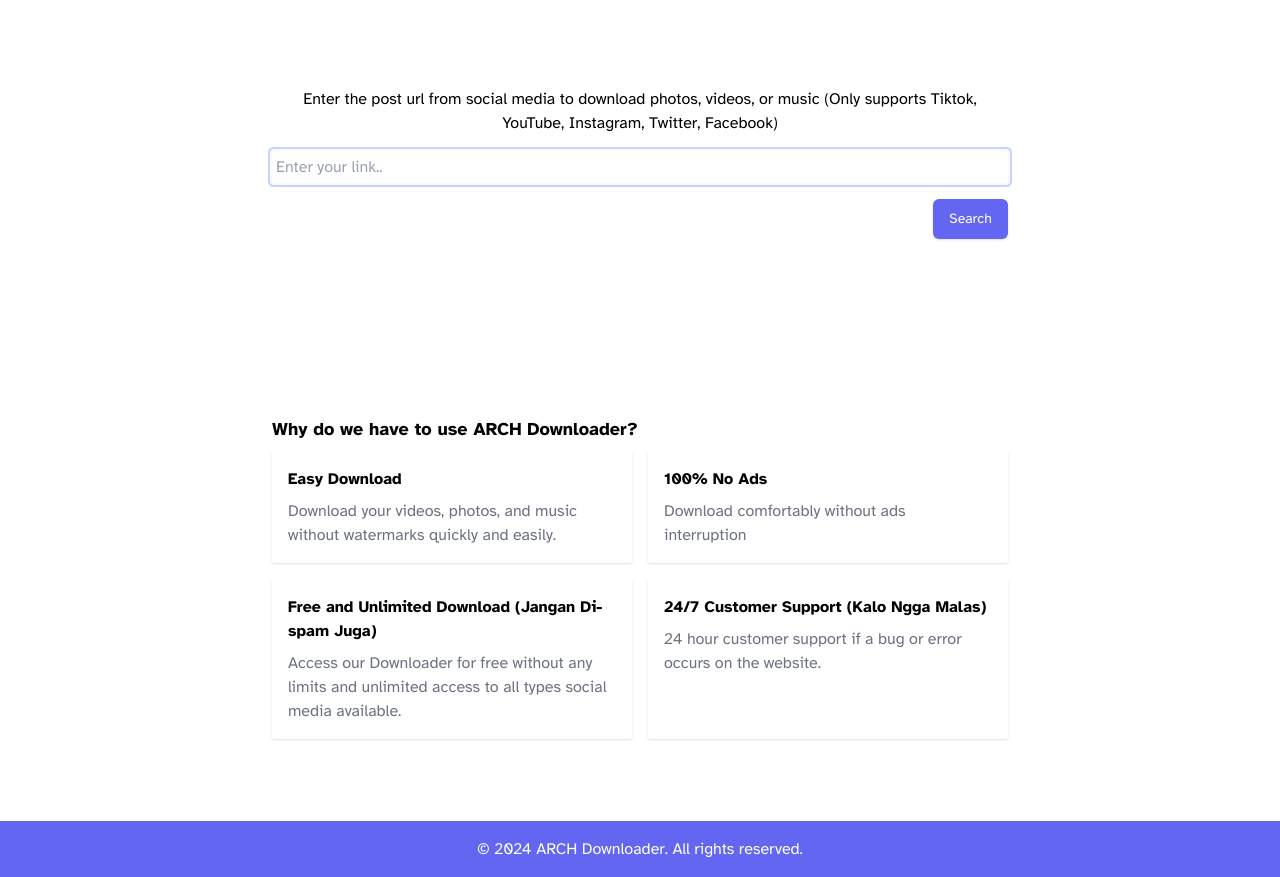
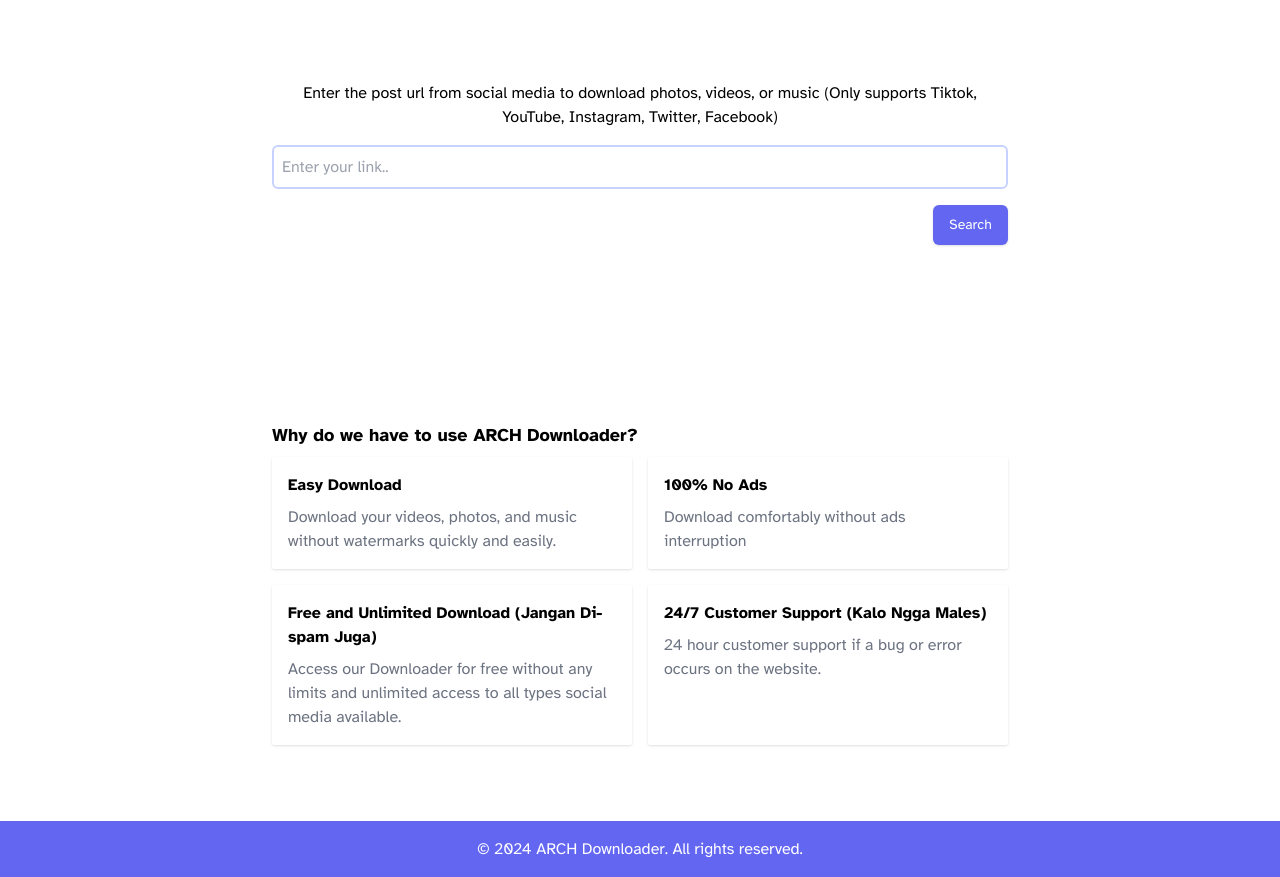
Before and after one commit to 4marr/downloader, a website: page index.html in a window 1280 px wide. Shown: the part 63-940 px from the top of the page. Drawn offline with Linux system fonts and the light colour scheme; some packages are replaced by stand-ins of ours; a script that the page names is missing.

Commit message:
fix input

```diff
--- a/index.html
+++ b/index.html
@@ -25,7 +25,7 @@
             </div>
         </nav>
     </header>
-    <main class="flex items-center justify-center h-full w-full px-4 min-h-screen">
+    <main class="flex items-center justify-center h-full w-full px-4 min-h-screen overflow-hidden">
         <div class="max-w-3xl">
             <section class="flex w-full mt-4 justify-center">
                 <div class="w-screen px-4">
@@ -33,7 +33,7 @@
                         music
                         (Only supports Tiktok, YouTube, Instagram, Twitter, Facebook)</p>
                     <input type="text" name="" id="urlSosmed" placeholder="Enter your link.."
-                        class="w-full p-1 rounded-sm ring-2 ring-indigo-200 ring-offset-2 ring-offset-slate-50 focus:ring-indigo-500 outline-none">
+                        class="w-full p-2 rounded-md border-2 border-indigo-200 focus:border-indigo-500 outline-none">
                     <div class="my-4 flex justify-end">
                         <button type="button"
                             class="inline-flex items-center px-4 py-2 leading-6 text-sm shadow rounded-md text-white bg-indigo-500 hover:bg-indigo-400 transition ease-in-out duration-150"
@@ -68,7 +68,7 @@
                                 to all types social media available.</p>
                         </div>
                         <div class="w-full shadow rounded-sm p-4">
-                            <h2 class="font-semibold mb-2">24/7 Customer Support (Kalo Ngga Malas)</h2>
+                            <h2 class="font-semibold mb-2">24/7 Customer Support (Kalo Ngga Males)</h2>
                             <p class="text-gray-500">24 hour customer support if a bug or error occurs on the website.
                             </p>
                         </div>
```
Also changed, not shown: public/css/style.css.
